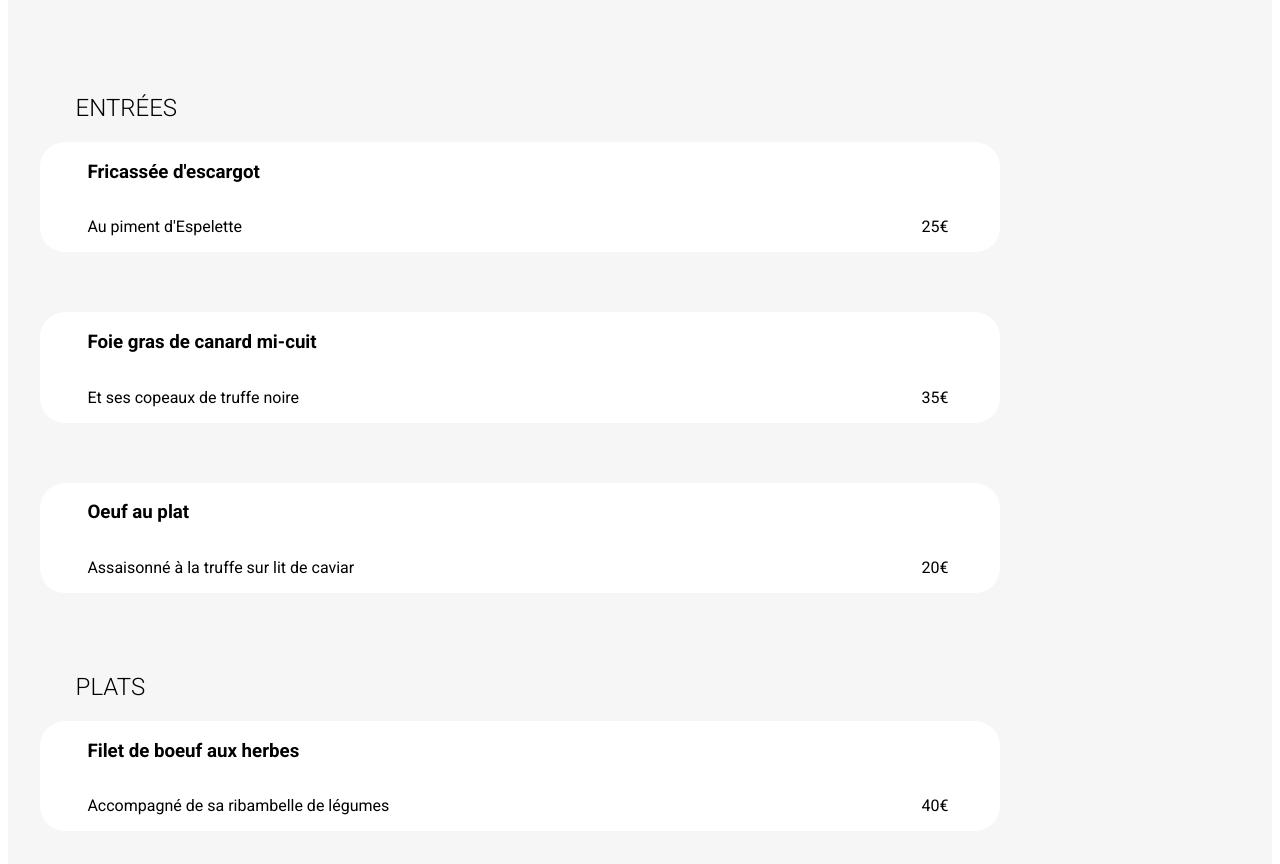
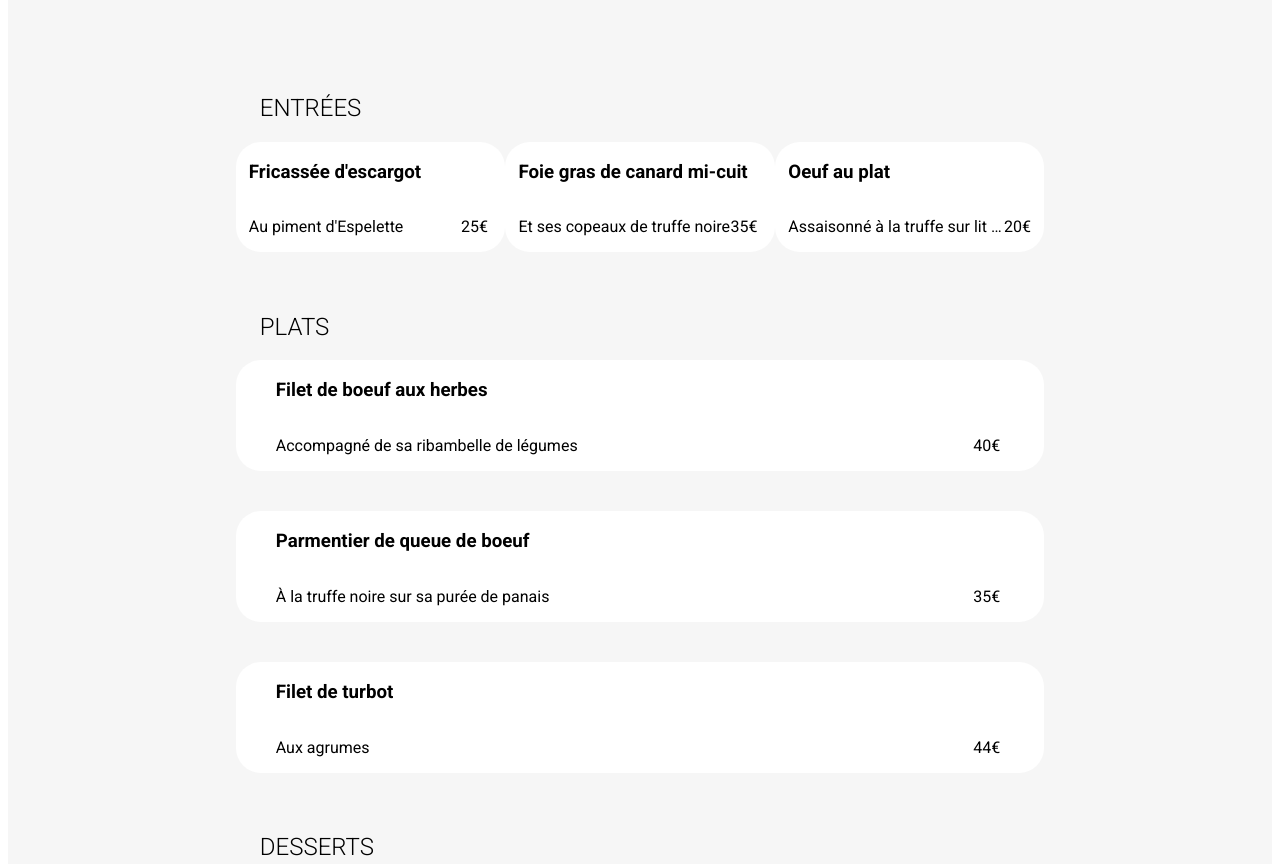
Before and after one commit to Fabdev31/FabriceRosamond_-_03122020, a website: page restaurant_la_palette_du_gout.html in a window 1280 px wide. Shown: the part 1150-2014 px from the top of the page. Drawn offline with Linux system fonts and the light colour scheme; a web font is replaced by a local one.

Commit message:
acuueil desktop tablette terminé

```diff
--- a/restaurant_la_palette_du_gout.html
+++ b/restaurant_la_palette_du_gout.html
@@ -34,6 +34,7 @@
             <article class="ensemble-vignettes-menu">
                 <div class="ensemble-vignettes-menu__entrees">
                     <h2 class="positionnement-titre-article">ENTRÉES</h2>
+                    <div class="positionnement-vignettes">
                         <div class="vignettes-menu">
                             <div class="vignettes-menu-text">
                                 <h3>Fricassée d'escargot</h3>
@@ -46,6 +47,8 @@
                                 <i class="fas fa-check-circle icone-validation"></i>
                             </div>
                         </div>
+
+
                         <div class="vignettes-menu">
                             <div class="vignettes-menu-text">
                                 <h3>Foie gras de canard mi-cuit</h3>
@@ -68,6 +71,7 @@
                             </div>
                             <div class="vignettes-menu-form-cercle">
                                 <i class="fas fa-check-circle icone-validation"></i>
+                            </div>
                         </div>
                     </div>
                 </div>
@@ -157,10 +161,12 @@
 
         <footer>
             <h3 class="logo">ohmyfood</h3>
+            <div class="elements-footer">
                 <p class="texte-footer"><i class="fas fa-utensils icon-footer"></i>Proposer un restaurant</p>
                 <p class="texte-footer"><i class="fas fa-hands-helping icon-footer"></i>Devenir partenaire</p>
                 <p class="texte-footer">Mentions légales</p>
                 <p id="lien-mail-contact"><a href="mailto:fabrice.rosamond@hotmail.fr"> Contact</a></p>
+            </div>
         </footer>
 
     </div>
--- a/sass/layout/_main.scss
+++ b/sass/layout/_main.scss
@@ -145,6 +145,15 @@
                     left:0;
                     opacity:0;
                     transition: opacity 1000ms;
+                    @include desktop{
+                    &:hover{
+                        background:linear-gradient($colour-primary, $colour-secondary);
+                        -webkit-background-clip: text;
+                        -webkit-text-fill-color: transparent;
+                        opacity: 1;
+                        transition: opacity 300ms;
+                    }
+                    }
                     &:active{
                         background:linear-gradient($colour-primary, $colour-secondary);
                         -webkit-background-clip: text;
@@ -178,19 +187,34 @@
         flex-direction: column;
         align-content: center;
         margin-top: 16%;
+        @include tablette1{
+            align-items: center;
+            width: 80%;
+        }
         &__entrees{
-            animation: menu-apparitions 500ms ;
-            @include tablette1{
-                .vignettes-menu{
-                    width:80%;
+            animation: menu-apparitions 500ms;
+            & .positionnement-vignettes{
+                @include desktop{
+                    display: flex;
+                    flex-direction: row;
                 }
             }
+            @include tablette1{
+                width:80%;
+            }
+
         }
         &__plats{
             animation: menu-apparitions 500ms 500ms backwards;
+            @include tablette1{
+                width:80%;
+            }
         }
         &__desserts{
             animation: menu-apparitions 500ms 1000ms backwards;
+            @include tablette1{
+                width:80%;
+            }
         }
         .positionnement-titre-article{
             font-weight: $font-weight-light;
@@ -208,8 +232,17 @@
             width: 100%;
             cursor: pointer;
             overflow-x: hidden;
-            @include tablette1{
-                width:80%;
+            @include desktop{
+            &:hover > .vignettes-menu-form-cercle{
+                transform-origin: right;
+                transform: translateX(0%);
+                transition:  all 500ms;
+                width: 20%;
+            }
+            &:hover .icone-validation{
+                transform: rotate(0deg);
+                transition: transform 500ms;
+            }
             }
             &:active > .vignettes-menu-form-cercle{
                 transform-origin: right;
--- a/sass/pages/_index.scss
+++ b/sass/pages/_index.scss
@@ -74,6 +74,12 @@ header{
             @include backgroundmaincolor;
             @include shadow-main;
             font-size: map-get($font-size,vignette-menu-nav);
+            @include tablette1{
+                width: 50%;
+            }
+            @include desktop{
+                width: 50%;
+            }
             &:hover{
                 background-color: lighten($color: $colour-primary, $amount: 30%);
             }
@@ -107,10 +113,11 @@ header{
     margin-top: map-get($margin-top, section);
     padding-top: 5%;
     padding-bottom: 5%;
-    h2{
-        margin-left: map-get($margin-left,h2);
-    }
+
     #ensemble-vignette-article{
+        h2{
+            margin-left: map-get($margin-left,h2);
+        }
         .vignette-article-differentes{
             @include backgroundmaincolor($colour-white);
             border-radius: map-get($border-radius , vignette-article-differentes );
@@ -160,6 +167,15 @@ header{
                         left:0;
                         opacity:0;
                         transition: opacity 3s;
+                        @include desktop{
+                        &:hover{
+                            background:linear-gradient($colour-primary, $colour-secondary);
+                            -webkit-background-clip: text;
+                            -webkit-text-fill-color: transparent;
+                            opacity: 1;
+                            transition: opacity 1000ms;
+                        }
+                        }
                         &:active{
                             background:linear-gradient($colour-primary, $colour-secondary);
                             -webkit-background-clip: text;
```
Also changed, not shown: index.html (+1 -1 lines), restaurant_a_la_francaise.html (+0 -1 lines), public/css/style.css, 1 other file. Lines whose indentation alone changed are shown as unchanged.
